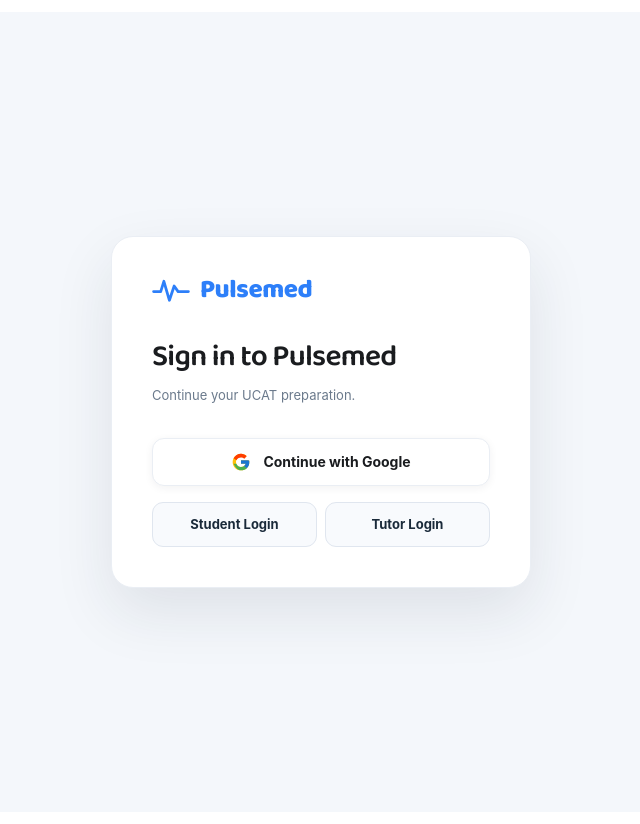
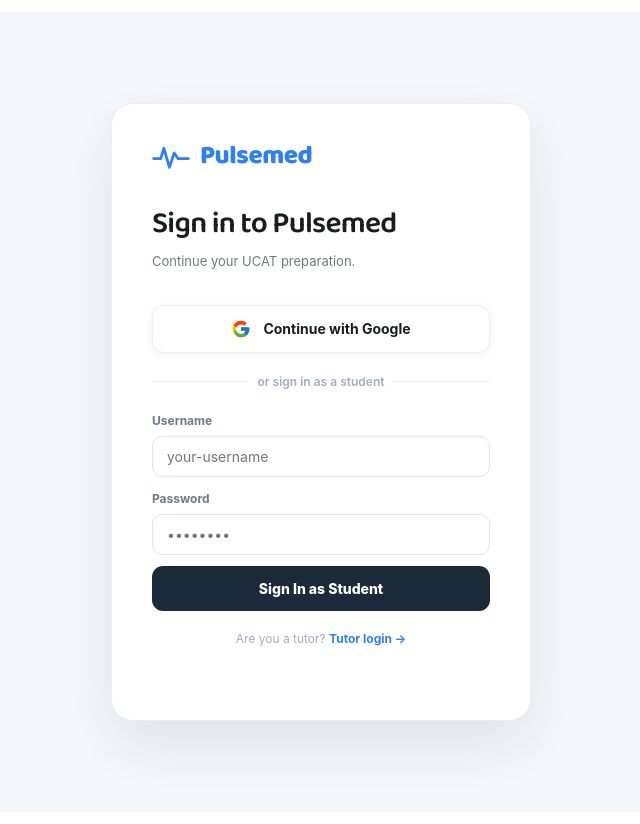
Before and after one commit to s19-netizen/pulsemed, a Next.js app: page /auth/signin in a window 1280 px wide. Shown: the whole page, without its empty margins (319-959 px from the left). Built offline with nearby package versions, Linux system fonts and the light colour scheme; no server answers.

Commit message:
Merge student login into main sign-in page
Google button and student username/password form now on the same page (/auth/signin).
Tutor login remains separate at /auth/tutor.

Co-Authored-By: Claude Sonnet 4.6 <noreply@anthropic.com>

```diff
--- a/app/auth/signin/page.tsx
+++ b/app/auth/signin/page.tsx
@@ -1,8 +1,36 @@
 "use client";
+import { useState } from "react";
 import { signIn } from "next-auth/react";
 import Link from "next/link";
 
 export default function SignInPage() {
+  const [username, setUsername] = useState("");
+  const [password, setPassword] = useState("");
+  const [error, setError]       = useState("");
+  const [loading, setLoading]   = useState(false);
+
+  async function handleStudentSignIn(e: React.FormEvent) {
+    e.preventDefault();
+    setError("");
+    setLoading(true);
+    const res = await signIn("student-credentials", {
+      username: username.trim().toLowerCase(),
+      password,
+      redirect: false,
+    });
+    setLoading(false);
+    if (res?.error) {
+      setError("Username or password incorrect.");
+    } else {
+      window.location.href = "/dashboard";
+    }
+  }
+
+  const inputStyle: React.CSSProperties = {
+    border: "1.5px solid #e0e6ef", borderRadius: 10, padding: "11px 14px",
+    fontSize: 14, outline: "none", fontFamily: "inherit", width: "100%", boxSizing: "border-box",
+  };
+
   return (
     <div className="signin-page">
       <div className="signin-card">
@@ -14,6 +42,8 @@ export default function SignInPage() {
         </Link>
         <h1>Sign in to Pulsemed</h1>
         <p>Continue your UCAT preparation.</p>
+
+        {/* Google */}
         <button
           className="google-btn"
           onClick={() => signIn("google", { callbackUrl: "/dashboard" })}
@@ -27,20 +57,57 @@ export default function SignInPage() {
           Continue with Google
         </button>
 
-        <div style={{ display: "flex", gap: 8, marginTop: 16 }}>
-          <Link
-            href="/auth/student"
-            style={{ flex: 1, display: "block", textAlign: "center", border: "1.5px solid #e0e6ef", borderRadius: 11, padding: "11px", fontSize: 13, fontWeight: 700, color: "#1a2a3a", textDecoration: "none", background: "#f8fafd" }}
+        {/* Divider */}
+        <div style={{ display: "flex", alignItems: "center", gap: 10, margin: "18px 0" }}>
+          <div style={{ flex: 1, height: 1, background: "#eaeef4" }} />
+          <span style={{ fontSize: 12, color: "#a0aec0", fontWeight: 600 }}>or sign in as a student</span>
+          <div style={{ flex: 1, height: 1, background: "#eaeef4" }} />
+        </div>
+
+        {/* Student credentials form */}
+        <form onSubmit={handleStudentSignIn} style={{ display: "flex", flexDirection: "column", gap: 11 }}>
+          <div style={{ display: "flex", flexDirection: "column", gap: 5 }}>
+            <label style={{ fontSize: 12, fontWeight: 700, color: "#6b7a8c" }}>Username</label>
+            <input
+              type="text"
+              value={username}
+              onChange={e => setUsername(e.target.value)}
+              placeholder="your-username"
+              autoComplete="username"
+              style={inputStyle}
+            />
+          </div>
+          <div style={{ display: "flex", flexDirection: "column", gap: 5 }}>
+            <label style={{ fontSize: 12, fontWeight: 700, color: "#6b7a8c" }}>Password</label>
+            <input
+              type="password"
+              value={password}
+              onChange={e => setPassword(e.target.value)}
+              placeholder="••••••••"
+              autoComplete="current-password"
+              style={inputStyle}
+            />
+          </div>
+
+          {error && (
+            <div style={{ background: "#fff0ef", border: "1px solid #ffd6d3", borderRadius: 9, padding: "10px 13px", color: "#c0392b", fontSize: 13, fontWeight: 600 }}>
+              {error}
+            </div>
+          )}
+
+          <button
+            type="submit"
+            disabled={loading}
+            style={{ background: "#1a2a3a", color: "white", border: 0, borderRadius: 11, padding: "12px", fontSize: 14, fontWeight: 800, cursor: loading ? "not-allowed" : "pointer", opacity: loading ? 0.7 : 1 }}
           >
-            Student Login
-          </Link>
-          <Link
-            href="/auth/tutor"
-            style={{ flex: 1, display: "block", textAlign: "center", border: "1.5px solid #e0e6ef", borderRadius: 11, padding: "11px", fontSize: 13, fontWeight: 700, color: "#1a2a3a", textDecoration: "none", background: "#f8fafd" }}
-          >
-            Tutor Login
-          </Link>
-        </div>
+            {loading ? "Signing in…" : "Sign In as Student"}
+          </button>
+        </form>
+
+        <p style={{ textAlign: "center", marginTop: 18, fontSize: 12, color: "#a0aec0" }}>
+          Are you a tutor?{" "}
+          <Link href="/auth/tutor" style={{ color: "#2d7ff9", fontWeight: 700 }}>Tutor login →</Link>
+        </p>
       </div>
     </div>
   );
```
